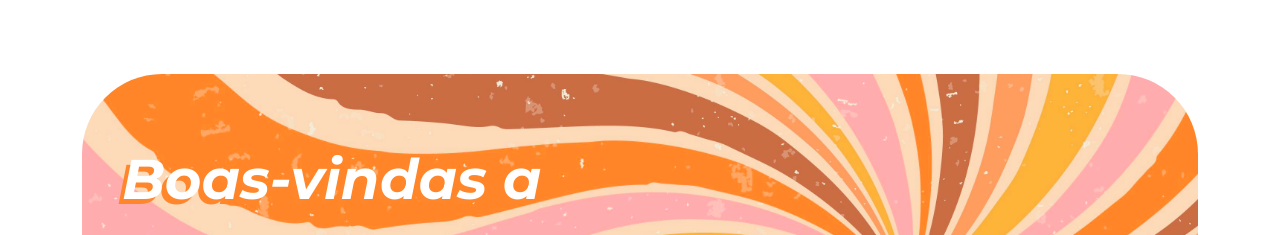
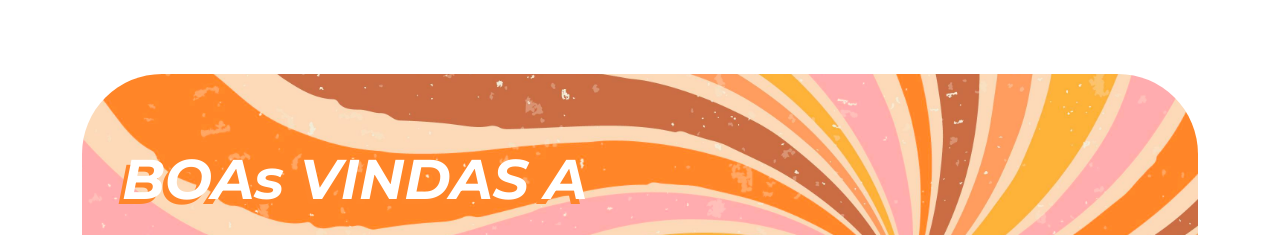
Before and after one commit to IvanLazarin/Formadores2025, a plain HTML site: page index.html in a window 1280 px wide. Shown: the part 201-436 px from the top of the page. Drawn offline with nearby package versions, Linux system fonts and the light colour scheme; a script that the page names is missing.

Commit message:
BOA VINDAS

```diff
--- a/index.html
+++ b/index.html
@@ -31,7 +31,7 @@
         <section id="inicio" class="my-5">
             <div class="inicio-fundo d-flex justify-content-between align-items-center">
                 <div class="esquerda-conteudo">
-                    <h1 class="display-4 text-white fst-italic fw-bold">Boas-vindas a</h1>
+                    <h1 class="display-4 text-white fst-italic fw-bold">BOAs VINDAS A</h1>
                     <img src="img/logo-2.png" alt="Logotipo secundário da Tropicália" class="mb-3" width="563"
                         height="278" loading="lazy">
                     <a href="#tropicalia"
```
